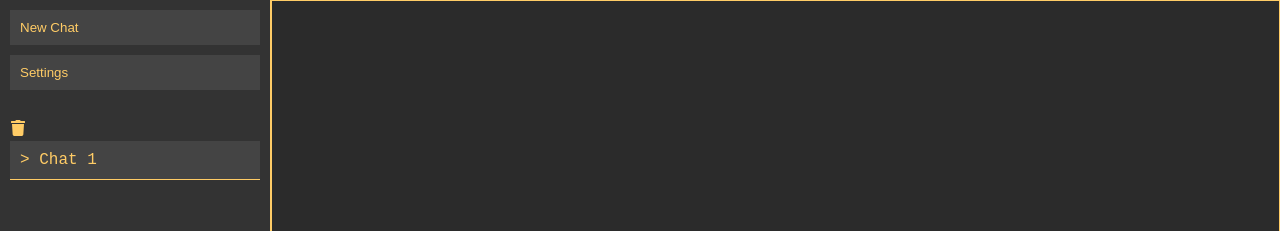
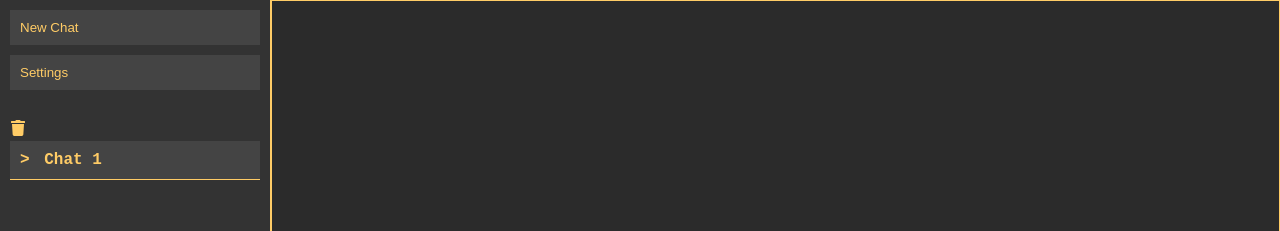
Before and after one commit to DefamationStation/RetrochatPWA, a React (Create React App) app: page / in a window 1280 px wide. Both pictures are taken after a click on the button "New Chat". Shown: the top 231 px of the page. Built offline with nearby package versions, Linux system fonts and the light colour scheme.

Commit message:
chat history indicator selection

```diff
--- a/src/components/ChatHistory.css
+++ b/src/components/ChatHistory.css
@@ -10,9 +10,17 @@
   border-bottom: 1px solid #ffcc66;
   cursor: pointer;
   font-family: 'Fira Code', monospace;
+  color: #ffcc66;
 }
 
 .chat-item:hover,
 .chat-item.active {
   background: #444444;
+  font-weight: bold;
 }
+
+.chat-item.active::before {
+  content: '>';
+  margin-right: 5px;
+  color: #ffcc66;
+}
--- a/src/components/ChatHistory.js
+++ b/src/components/ChatHistory.js
@@ -1,5 +1,5 @@
 import React from 'react';
-import './ChatHistory.css'; // Import the CSS file for styling
+import './ChatHistory.css';
 
 const ChatHistory = ({ chats, onSelectChat, currentChatId }) => {
   return (
@@ -10,7 +10,7 @@ const ChatHistory = ({ chats, onSelectChat, currentChatId }) => {
           className={`chat-item ${chat.id === currentChatId ? 'active' : ''}`}
           onClick={() => onSelectChat(chat.id)}
         >
-          {'>'} Chat {chat.id + 1} {/* Prefix with '>' to mimic terminal command list */}
+          {chat.id === currentChatId ? '' : ''} Chat {chat.id + 1}
         </div>
       ))}
     </div>
```
